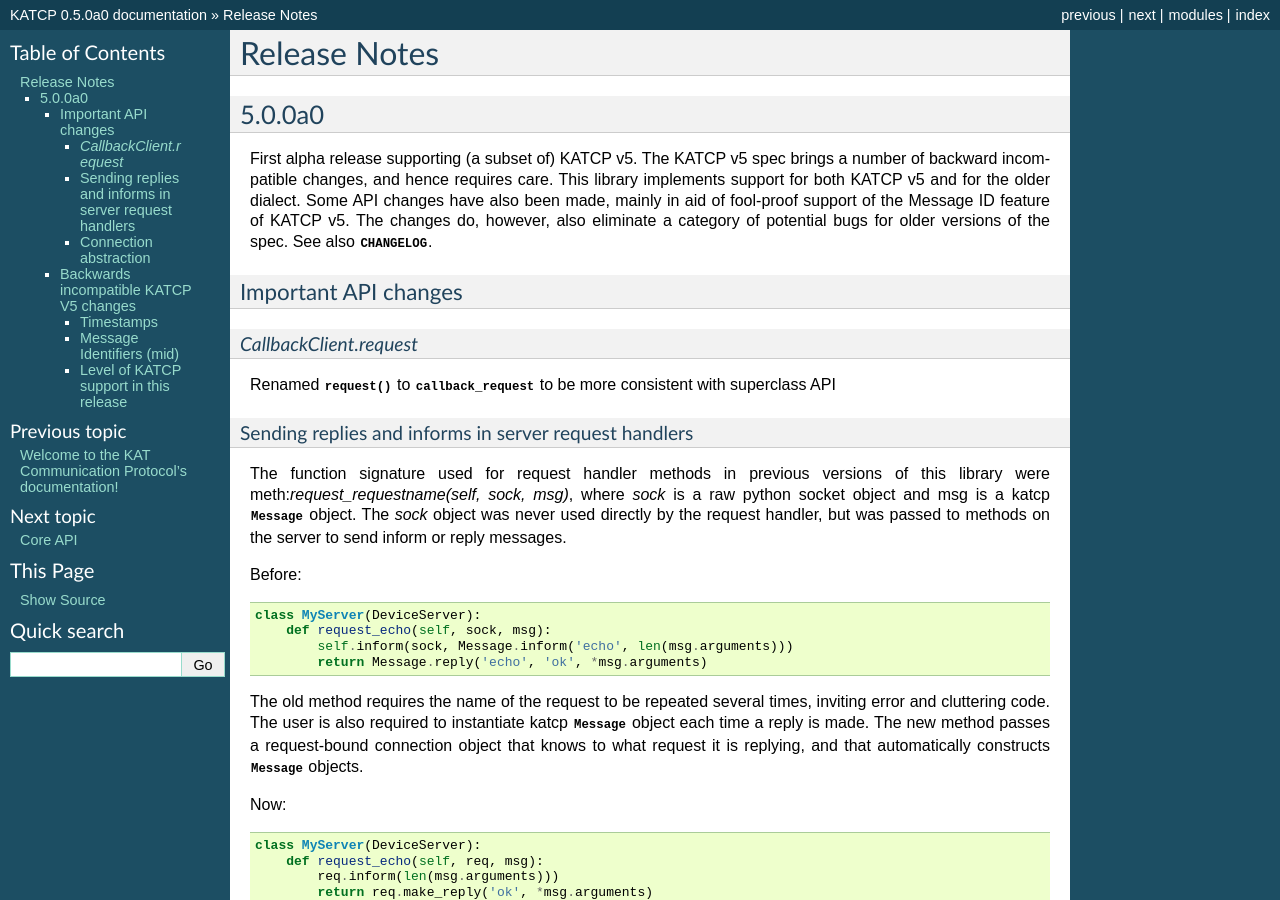
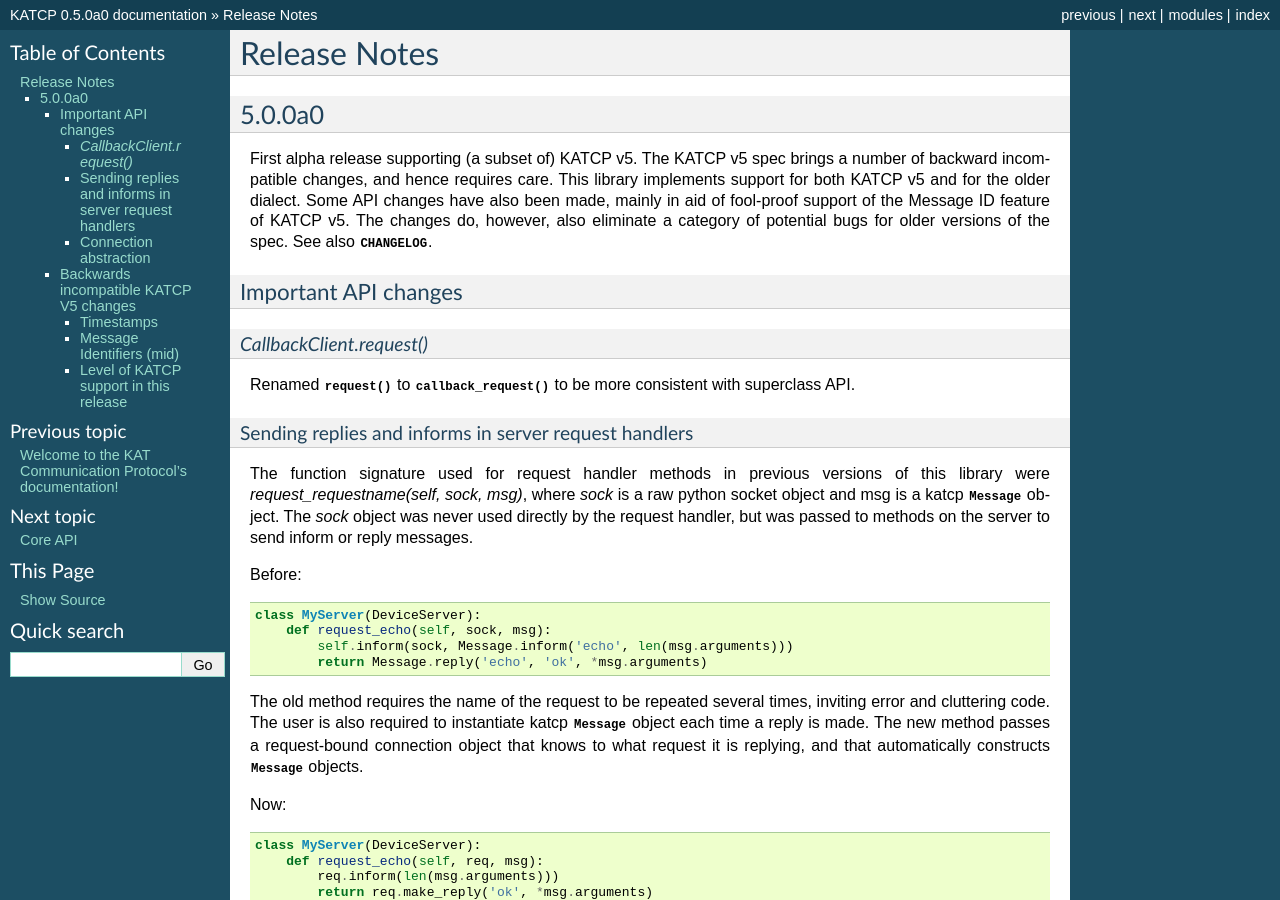
Before and after one commit to ska-sa/katcp-python, a Sphinx documentation site: the page built from doc/releasenotes.rst, in a window 1280 px wide and 900 px high. Built offline with Sphinx 7.4.7, drawn with Linux system fonts in a browser that asks for light colours; formulas are drawn with MathJax 3; some of the changed lines change nothing that is shown; some of the changed text lies outside the part shown.

Commit message:
Minor release note fixes and additions
git-svn-id: https://katfs.kat.ac.za/svnDS/code/katcp-python/branches/katcpv5@16237 b56c7a7d-ac47-0410-a905-b6f7de78896a

```diff
--- a/doc/releasenotes.rst
+++ b/doc/releasenotes.rst
@@ -17,18 +17,18 @@ potential bugs for older versions of the spec. See also :download:`CHANGELOG`.
 Important API changes
 ---------------------
 
-`CallbackClient.request`
-^^^^^^^^^^^^^^^^^^^^^^^^
+`CallbackClient.request()`
+^^^^^^^^^^^^^^^^^^^^^^^^^^
 
-Renamed :meth:`request` to :meth:`callback_request
+Renamed :meth:`request` to :meth:`callback_request()
 <katcp.CallbackClient.callback_request>` to be more consistent with superclass
-API
+API.
 
 Sending replies and informs in server request handlers
 ^^^^^^^^^^^^^^^^^^^^^^^^^^^^^^^^^^^^^^^^^^^^^^^^^^^^^^
 
 The function signature used for request handler methods in previous versions of
-this library were meth:`request_requestname(self, sock, msg)`, where `sock` is a
+this library were `request_requestname(self, sock, msg)`, where `sock` is a
 raw python socket object and msg is a katcp :class:`Message` object. The `sock`
 object was never used directly by the request handler, but was passed to methods
 on the server to send inform or reply messages.
@@ -123,10 +123,12 @@ request. Furthermore, a KATCP v5 server should never send `#build-state` or
 
 .. release_notes_0_5_0a0 Server Version Auto Detection
 
-The :meth:`DeviceClient <katcp.DeviceClient>` client uses the presence of `#build-state` or
-`#version` informs as a heuristic to detect pre-v5 servers, and the presence of
-`#version-connect` informs to detect v5+ servers. If mixed messages are received
-the client gives up auto-detection and disconnects. In this case
+The :class:`DeviceClient <katcp.DeviceClient>` client uses the presence of
+`#build-state` or `#version` informs as a heuristic to detect pre-v5 servers,
+and the presence of `#version-connect` informs to detect v5+ servers. If mixed
+messages are received the client gives up auto-detection and disconnects. In
+this case :meth:`~katcp.DeviceClient.preset_protocol_flags` can be used to
+configure the client before calling :meth:`~katcp.DeviceClient.start`.
 
 Level of KATCP support in this release
 ^^^^^^^^^^^^^^^^^^^^^^^^^^^^^^^^^^^^^^
```
